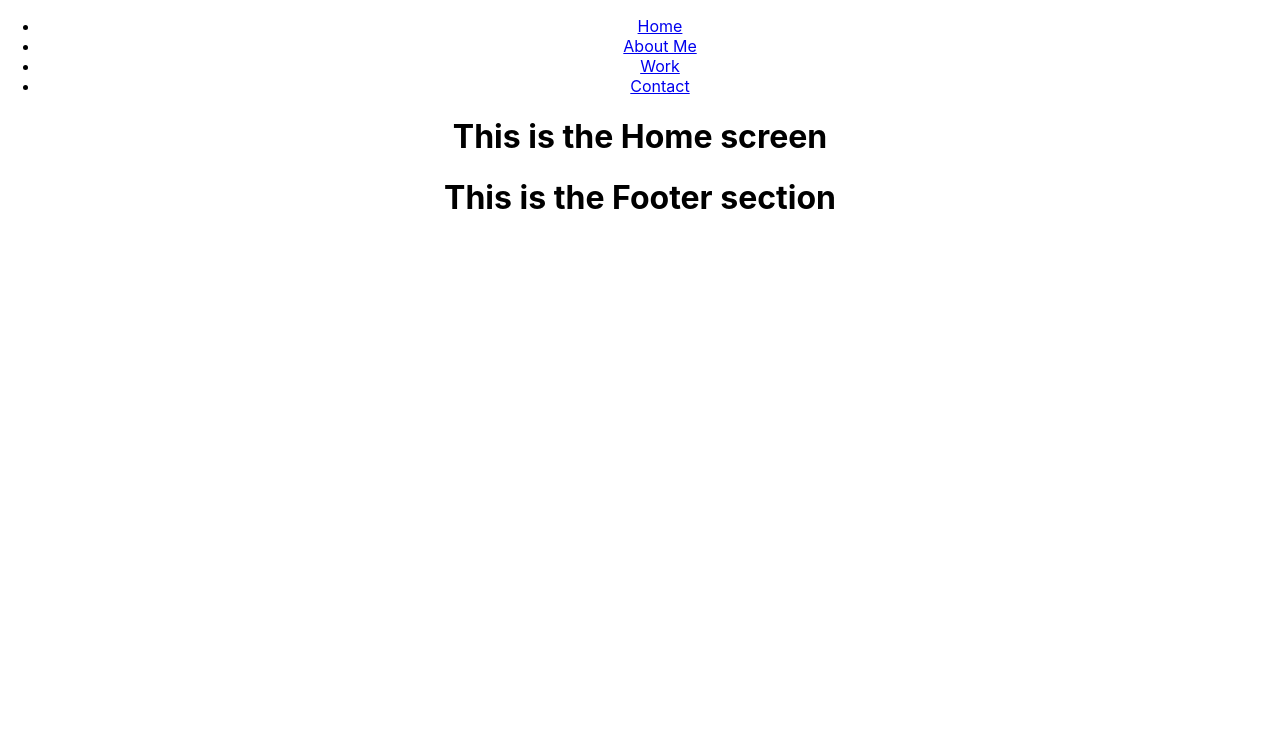
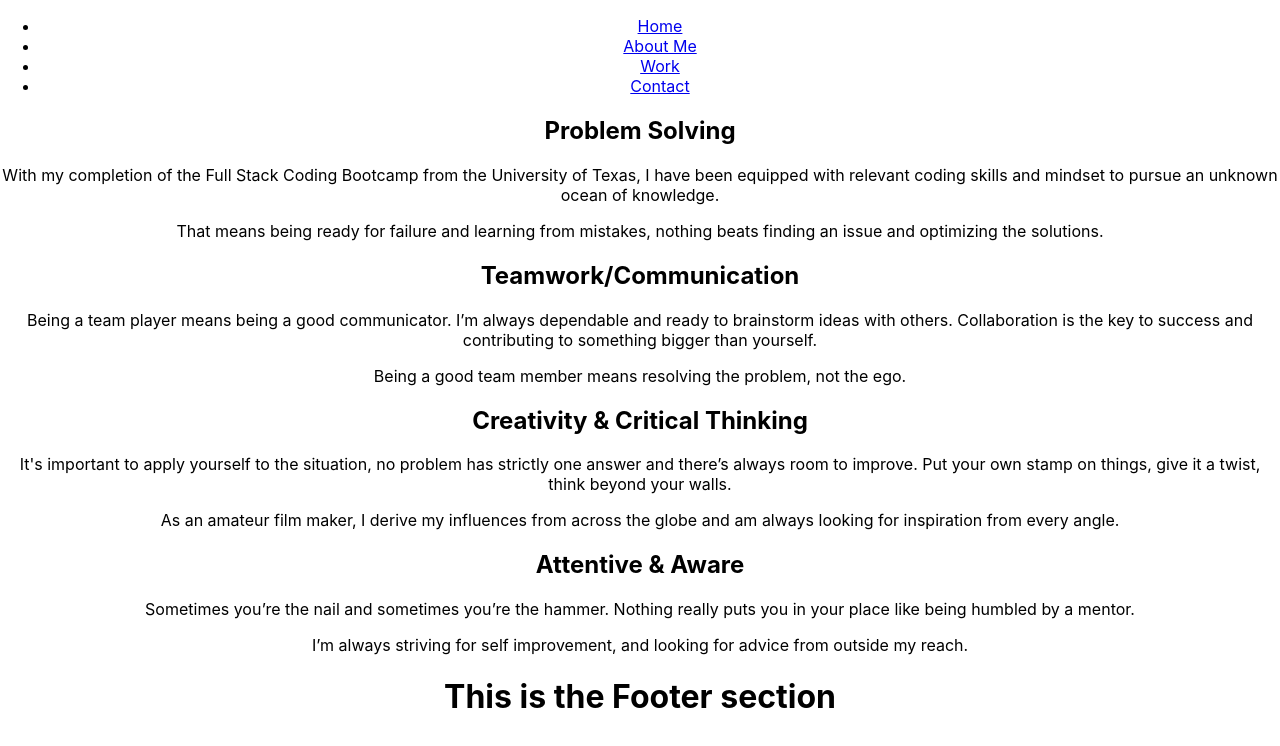
Before and after one commit to alu1868/Portfolio-V2, a React (Create React App) app: page / in a window 1280 px wide. Shown: the top 746 px of the page. Built offline with nearby package versions, Linux system fonts and the light colour scheme.

Commit message:
added strengths

```diff
--- a/src/components/Home/index.js
+++ b/src/components/Home/index.js
@@ -1,8 +1,64 @@
 import React from "react"
+
+// Import Icons
+
 
 function Home() {
     return (
-        <h1>This is the Home screen</h1>
+        <content>
+            {/* --- Banner --- */}
+            <div>
+
+            </div>
+            {/* --- END Banner --- */}
+            {/* --- Strengths --- */}
+            <section>
+                {/* --- Problem Solving --- */}
+                <card>
+                    <div>
+                        <h2>Problem Solving</h2>
+                        <cardBody>
+                            <p>With my completion of the Full Stack Coding Bootcamp from the University of Texas, I have been equipped with relevant coding skills and mindset to pursue an unknown ocean of knowledge.</p>
+                            <p>That means being ready for failure and learning from mistakes, nothing beats finding an issue and optimizing the solutions.</p>
+                        </cardBody>
+                    </div>
+                </card>
+
+                {/* --- Teamwork/Communication */}
+                <card>
+                    <div>
+                        <h2>Teamwork/Communication</h2>
+                        <cardBody>
+                            <p>Being a team player means being a good communicator. I’m always dependable and ready to brainstorm ideas with others. Collaboration is the key to success and contributing to something bigger than yourself. </p>
+                            <p>Being a good team member means resolving the problem, not the ego.</p>
+                        </cardBody>
+                    </div>
+                </card>
+
+                {/* Creativity/Critical Thinking */}
+                <card>
+                    <div>
+                        <h2>Creativity & Critical Thinking</h2>
+                        <cardBody>
+                            <p>It's important to apply yourself to the situation, no problem has strictly one answer and there’s always room to improve. Put your own stamp on things, give it a twist, think beyond your walls.</p>
+                            <p>As an amateur film maker, I derive my influences from across the globe and am always looking for inspiration from every angle. </p>
+                        </cardBody>
+                    </div>
+                </card>
+
+                {/* Attentive/Aware */}
+                <card>
+                    <div>
+                        <h2>Attentive & Aware</h2>
+                        <cardBody>
+                            <p>Sometimes you’re the nail and sometimes you’re the hammer. Nothing really puts you in your place like being humbled by a mentor.</p>
+                            <p>I’m always striving for self improvement, and looking for advice from outside my reach.</p>
+                        </cardBody>
+                    </div>
+                </card>
+            </section>
+            {/* --- END Strengths --- */}
+        </content>
     )
 }
 
```
